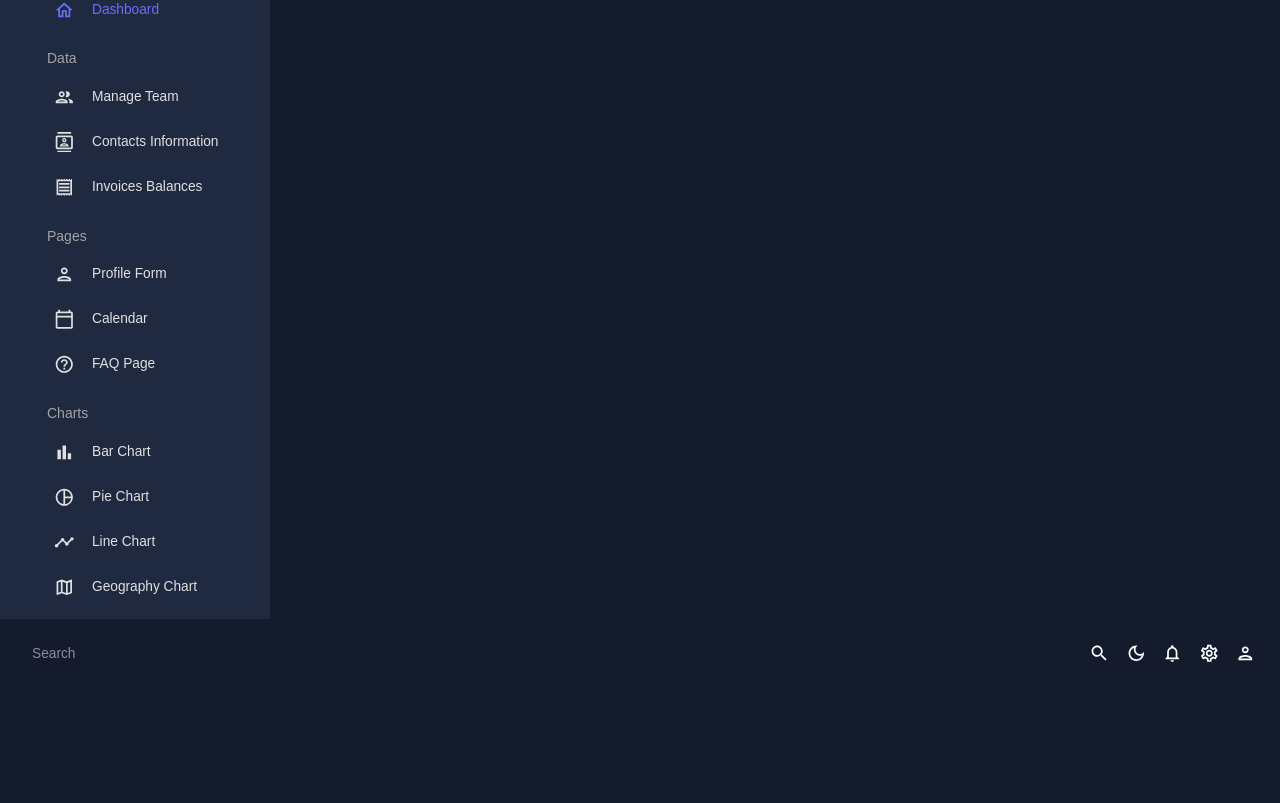
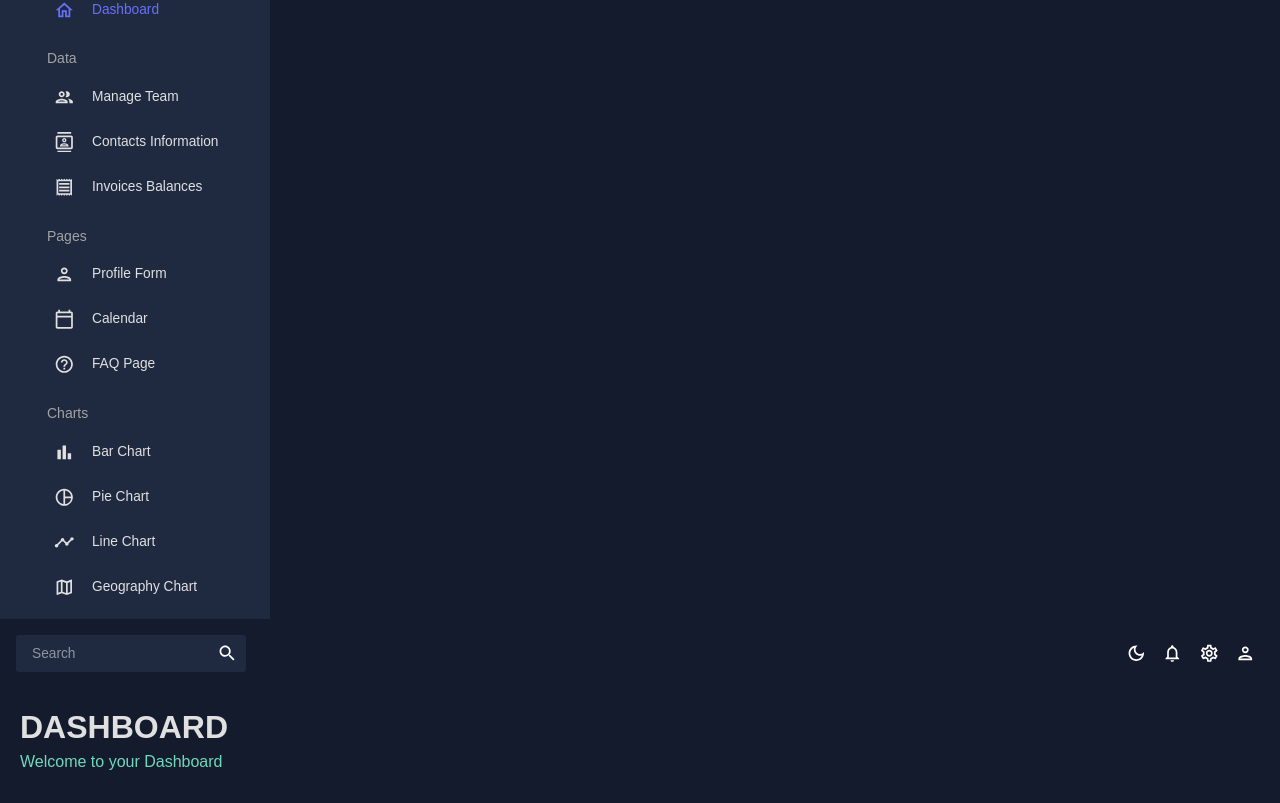
Before and after one commit to giogithub89/react-admin, a React (Create React App) app: page / in a window 1280 px wide. Shown: the part 294-1097 px from the top of the page. Before the commit the page ends 982 px from the top, so only its background shows below. Built offline with nearby package versions, Linux system fonts and the light colour scheme.

Commit message:
done sidebar

```diff
--- a/src/App.js
+++ b/src/App.js
@@ -1,6 +1,6 @@
-import { ColorModeContext, useMode } from "./theme";
-import { CssBaseline, ThemeProvider } from "@mui/material";
+import { useState } from "react";
 import { Routes, Route } from "react-router-dom";
+import Topbar from "./scenes/global/Topbar";
 import Sidebar from "./scenes/global/Sidebar";
 import Dashboard from "./scenes/dashboard";
 // import Team from "./scenes/team";
@@ -12,20 +12,22 @@ import Dashboard from "./scenes/dashboard";
 // import Pie from "./scenes/pie";
 // import FAQ from "./scenes/faq";
 // import Geography from "./scenes/geography";
-// import Calendar from "./scenes/calendar/calendar";
-import Topbar from "./scenes/global/topbar";
+//import Calendar from "./scenes/calendar/calendar";
+import { CssBaseline, ThemeProvider } from "@mui/material";
+import { ColorModeContext, useMode } from "./theme";
 
 function App() {
   const [theme, colorMode] = useMode();
+  const [isSidebar, setIsSidebar] = useState(true);
 
   return (
     <ColorModeContext.Provider value={colorMode}>
       <ThemeProvider theme={theme}>
         <CssBaseline />
-        <div className="App">
-          <Sidebar />
+        <div className="app">
+          <Sidebar isSidebar={isSidebar} />
           <main className="content">
-            <Topbar />
+            <Topbar setIsSidebar={setIsSidebar} />
             <Routes>
               <Route path="/" element={<Dashboard />} />
               {/* <Route path="/team" element={<Team />} />
--- /dev/null
+++ b/src/components/Header.jsx
@@ -0,0 +1,19 @@
+import { Typography, Box, useTheme } from "@mui/material";
+import { tokens } from "../theme";
+
+const Header = ({ title, subtitle }) => {
+  const theme = useTheme();
+  const colors = tokens(theme.palette.mode);
+  return (
+    <Box mb="30px">
+      <Typography variant="h2" color={colors.grey[100]} fontWeight="bold" sx={{ m: "0 0 5px 0" }}>
+        {title}
+      </Typography>
+      <Typography variant="h5" color={colors.greenAccent[400]}>
+        {subtitle}
+      </Typography>
+    </Box>
+  );
+};
+
+export default Header;
--- a/src/index.css
+++ b/src/index.css
@@ -1,27 +1,35 @@
 @import url("https://fonts.googleapis.com/css2?family=Source+Sans+Pro:wght@400;600;700&display=swap");
 
+html,
 body,
 #root,
-.App,
-html,
-content {
+.app,
+.content {
   height: 100%;
   width: 100%;
   font-family: "Source Sans Pro", sans-serif;
 }
-.App {
+
+.app {
   display: flex;
   position: relative;
 }
+
 ::-webkit-scrollbar {
   width: 10px;
 }
+
+/* Track */
 ::-webkit-scrollbar-track {
-  background-color: #e0e0e0;
+  background: #e0e0e0;
 }
+
+/* Handle */
 ::-webkit-scrollbar-thumb {
-  background-color: #888;
+  background: #888;
 }
+
+/* Handle on hover */
 ::-webkit-scrollbar-thumb:hover {
-  background-color: #555;
+  background: #555;
 }
--- a/src/scenes/dashboard/index.jsx
+++ b/src/scenes/dashboard/index.jsx
@@ -1,10 +1,16 @@
 import { Box, Button, IconButton, Typography, useTheme } from "@mui/material";
+import Header from "../../components/Header";
 import { tokens } from "../../theme";
 
 const Dashboard = () => {
   const theme = useTheme();
   const colors = tokens(theme.palette.mode);
 
-  return <div></div>;
+  return (
+    <Box m="20px">
+      <Box display="flex" justifyContent="space-between" alignItems="center"></Box>
+      <Header title="DASHBOARD" subtitle="Welcome to your Dashboard" />
+    </Box>
+  );
 };
 export default Dashboard;
--- a/src/scenes/global/Sidebar.jsx
+++ b/src/scenes/global/Sidebar.jsx
@@ -74,7 +74,7 @@ const Sidebar = () => {
             {!isCollapsed && (
               <Box display="flex" justifyContent="space-between" alignItems="center" ml="15px">
                 <Typography variant="h3" color={colors.grey[100]}>
-                  ADMINIS
+                  ADMIN
                 </Typography>
                 <IconButton onClick={() => setIsCollapsed(!isCollapsed)}>
                   <MenuOutlinedIcon />
@@ -99,6 +99,7 @@ const Sidebar = () => {
             </Box>
           )}
 
+          {/* MENU ITEM */}
           <Box paddingLeft={isCollapsed ? undefined : "10%"}>
             <Item title="Dashboard" to="/" icon={<HomeOutlinedIcon />} selected={selected} setSelected={setSelected} />
 
--- a/src/scenes/global/topbar.jsx
+++ b/src/scenes/global/topbar.jsx
@@ -16,13 +16,14 @@ const Topbar = () => {
 
   return (
     <Box display="flex" justifyContent="space-between" p={2}>
-      {/*SEARCH BAR */}
-      <Box display="flex" backgroundColor={colors.primary[400]} borderRadius="3px"></Box>
-      {/* ml = margin left*/}
-      <InputBase sx={{ ml: 2, flex: 1 }} placeholder="Search" />
-      <IconButton type="button" sx={{ p: 1 }}>
-        <SearchIcon />
-      </IconButton>
+      {/* SEARCH BAR */}
+      <Box display="flex" backgroundColor={colors.primary[400]} borderRadius="3px">
+        {/* ml = margin left*/}
+        <InputBase sx={{ ml: 2, flex: 1 }} placeholder="Search" />
+        <IconButton type="button" sx={{ p: 1 }}>
+          <SearchIcon />
+        </IconButton>
+      </Box>
 
       {/* ICONS */}
       <Box display="flex">
@@ -40,4 +41,5 @@ const Topbar = () => {
     </Box>
   );
 };
+
 export default Topbar;
```
Also changed, not shown: src/scenes/team/index.jsx (added, +8 -0 lines).
